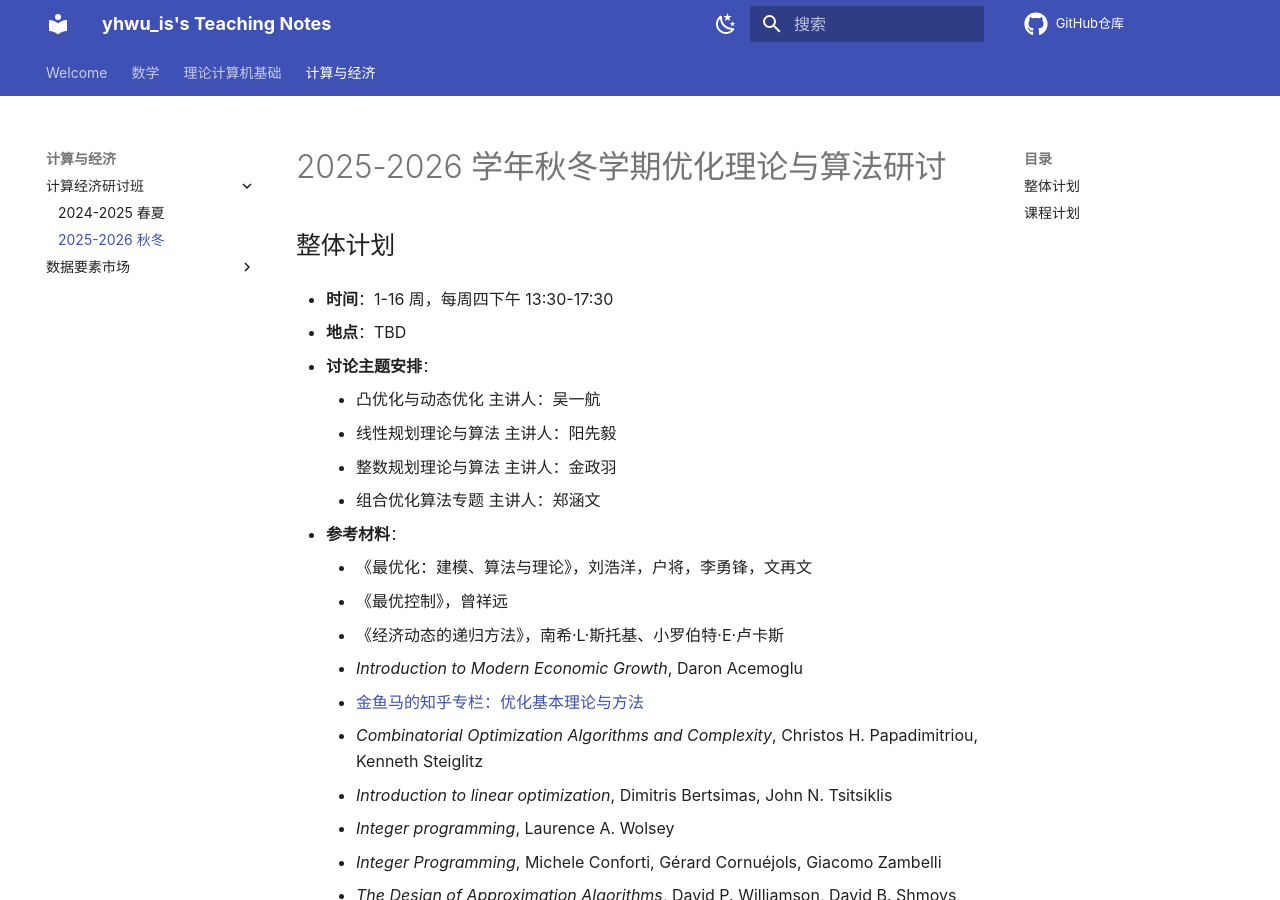
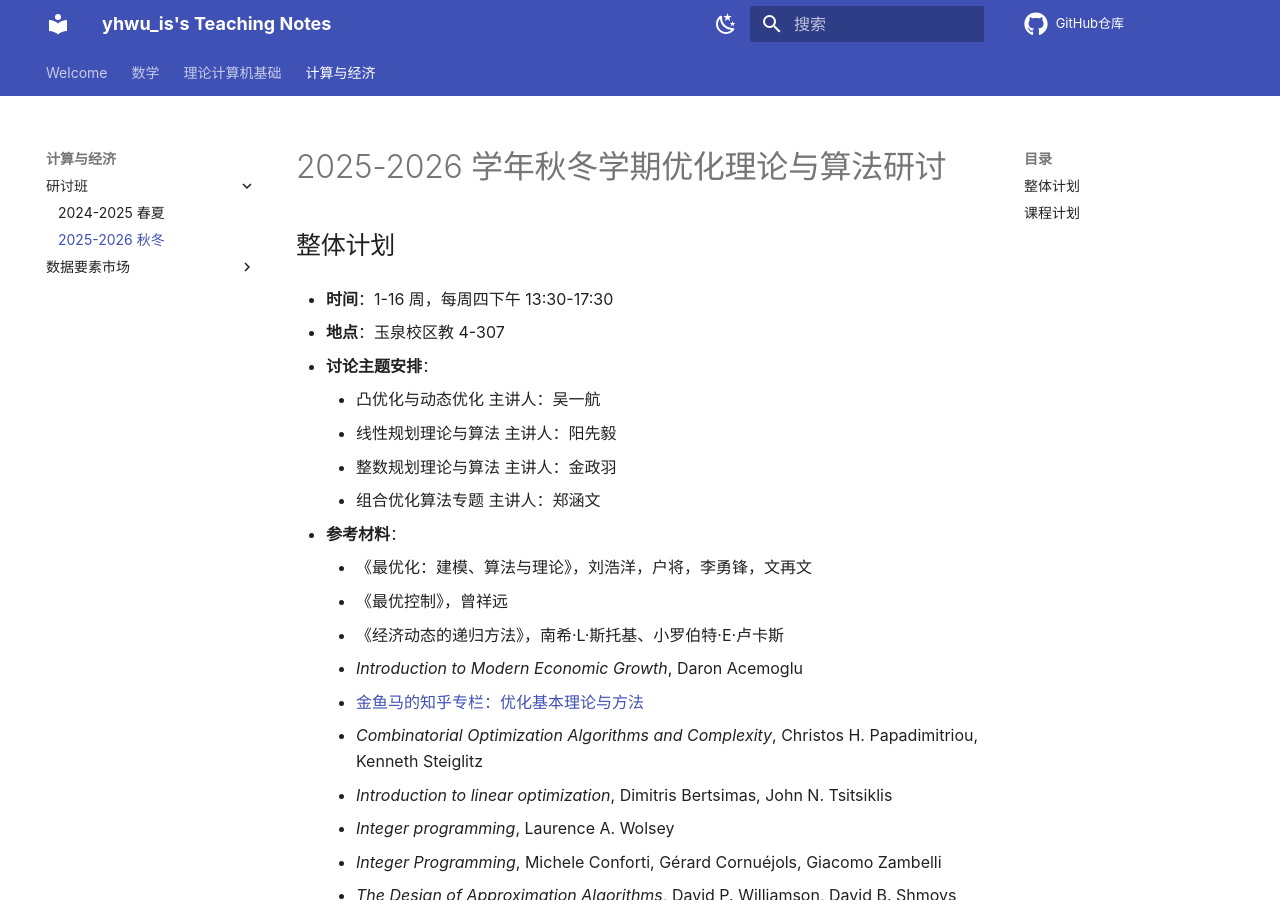
Before and after one commit to yhwu-is/Teach, an MkDocs documentation site: the page built from docs/ec/seminar/26fa.md, in a window 1280 px wide and 900 px high. Built offline with MkDocs 1.6.1 and Material for MkDocs 9.7.7, drawn with Linux system fonts in a browser that asks for light colours; comment, search, counter and statistics services are not loaded.

Commit message:
docs:更新EC讨论班信息

```diff
--- a/docs/ec/seminar/26fa.md
+++ b/docs/ec/seminar/26fa.md
@@ -4,7 +4,7 @@
 
 - **时间**：1-16 周，每周四下午 13:30-17:30
 
-- **地点**：TBD
+- **地点**：玉泉校区教 4-307
 
 - **讨论主题安排**：
     - 凸优化与动态优化 主讲人：吴一航
--- a/mkdocs.yml
+++ b/mkdocs.yml
@@ -56,7 +56,7 @@ nav:
       - 有限数据类型: tcs/pfpl/P4.md
       - 无限数据类型: tcs/pfpl/P6.md
   - 计算与经济:
-    - 计算经济研讨班:
+    - 研讨班:
       - 2024-2025 春夏: ec/seminar/25sp.md
       - 2025-2026 秋冬: ec/seminar/26fa.md
     - 数据要素市场:
```
